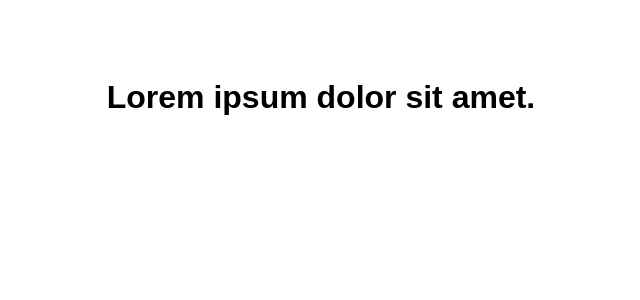
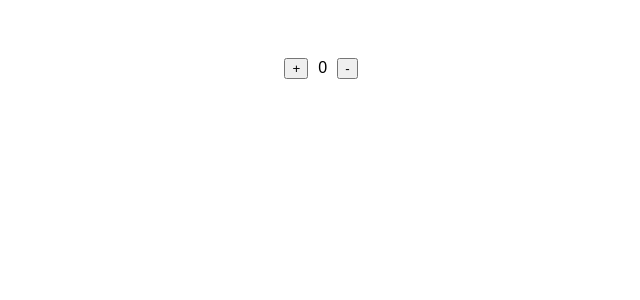
Before and after one commit to AlexKor-5/Redux_Practice, a React (Create React App) app: page / in a window 1280 px wide. Shown: the top 300 px of the page, without its empty margins (319-959 px from the left). Built offline with nearby package versions, Linux system fonts and the light colour scheme.

Commit message:
Redux Counter with not working UI

```diff
--- a/src/MyReduxApp/MyReduxApp.jsx
+++ b/src/MyReduxApp/MyReduxApp.jsx
@@ -1,9 +1,63 @@
 import React from "react";
+import {configureStore} from '@reduxjs/toolkit';
+
+//constants
+const constants = () => ({
+    increment: "counter/counterIncrement",
+    decrement: "counter/counterDecrement"
+});
+
+//actions
+const increment = (value = 0) => ({
+    type: constants().increment,
+    value: 1
+});
+const decrement = (value = 0) => ({
+    type: constants().decrement,
+    value: -1
+});
+
+//state
+const initialState = () => ({value: 0});
+
+//reducer
+const counterReducer = (state = initialState(), action) => {
+    switch (action.type) {
+        case constants().increment:
+            return {value: state.value + action.value}
+        case constants().decrement:
+            return {value: state.value + action.value}
+        default:
+            return state
+    }
+};
+
+//selector
+const selectCounterValue = state => state.value;
+
+const store = configureStore({reducer: counterReducer});
+console.log(store.getState());
 
 export const MyReduxApp = () => {
     return (
         <>
-            <h1>Lorem ipsum dolor sit amet.</h1>
+            <Counter/>
         </>
     )
-}
+};
+
+const Counter = ({value = 0}) => {
+    return (
+        <div>
+            <input type="button"
+                   value={"+"}
+                   onClick={() => store.dispatch(increment())}
+            />
+            <span style={{padding: "10px"}}>{selectCounterValue(store.getState())}</span>
+            <input type="button"
+                   value={"-"}
+                   onClick={() => store.dispatch(decrement())}
+            />
+        </div>
+    )
+};
--- a/src/index.jsx
+++ b/src/index.jsx
@@ -6,8 +6,10 @@ import {MyReduxApp} from "./MyReduxApp/MyReduxApp";
 let destination = document.querySelector("#container");
 
 ReactDOM.render(
-    <div>
-        <MyReduxApp/>
-    </div>,
+    <>
+        <React.StrictMode>
+            <MyReduxApp/>
+        </React.StrictMode>
+    </>,
     destination
 );
```
